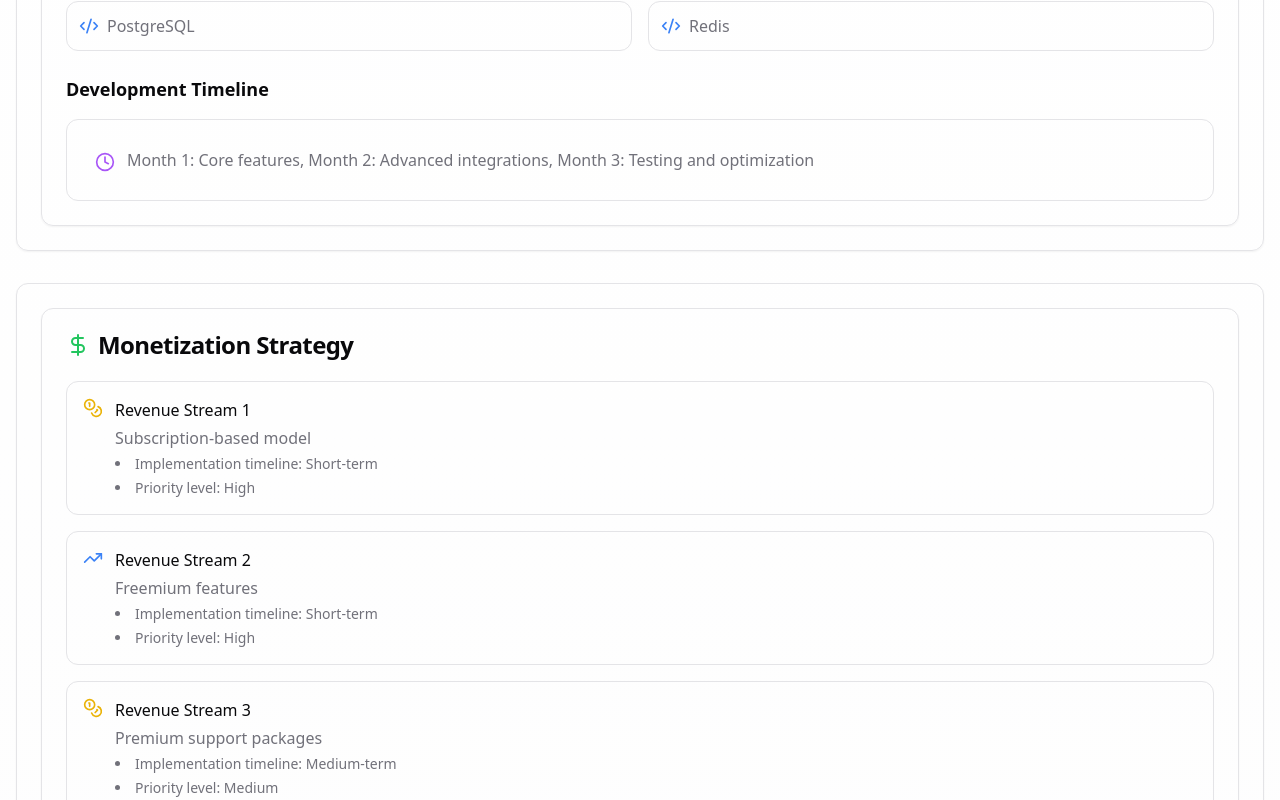
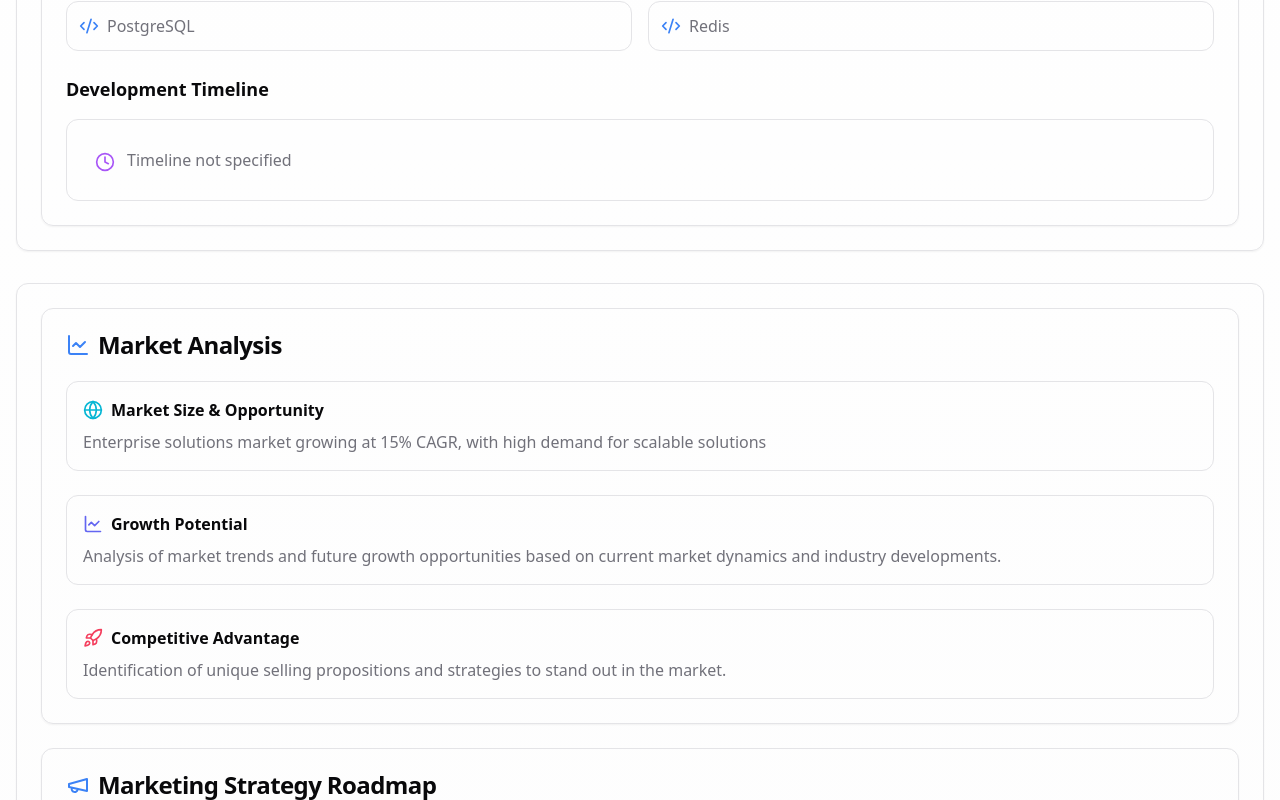
Before and after one commit to shree1409/saasgen-1.0, a React (Vite) app: page /demo-advanced in a window 1280 px wide. Shown: the part 960-1760 px from the top of the page. Built offline with nearby package versions, Linux system fonts and the light colour scheme.

Commit message:
Remove content from Advanced
Moved specific content from the Advanced page to the Basic page as per the request.
[skip gpt_engineer]

```diff
--- a/src/components/generated-idea/GeneratedIdea.tsx
+++ b/src/components/generated-idea/GeneratedIdea.tsx
@@ -41,22 +41,22 @@ const GeneratedIdea = ({ demoData }: GeneratedIdeaProps) => {
       </Card>
 
       {(demoData.subscription_tier === 'advanced' || demoData.subscription_tier === 'pro') && (
+        <Card className="p-6">
+          <MarketingSection marketPotential={demoData.marketPotential || ''} />
+        </Card>
+      )}
+
+      {demoData.subscription_tier === 'pro' && (
         <>
           <Card className="p-6">
             <MonetizationStrategy strategies={demoData.monetizationStrategy || []} />
           </Card>
           <Card className="p-6">
-            <MarketingSection marketPotential={demoData.marketPotential || ''} />
+            <LearningResources
+              techStack={demoData.techStack}
+            />
           </Card>
         </>
-      )}
-
-      {demoData.subscription_tier === 'pro' && (
-        <Card className="p-6">
-          <LearningResources
-            techStack={demoData.techStack}
-          />
-        </Card>
       )}
     </div>
   );
--- a/src/pages/DemoAdvanced.tsx
+++ b/src/pages/DemoAdvanced.tsx
@@ -18,7 +18,6 @@ const DemoAdvanced = () => {
       "Premium support packages"
     ],
     techStack: "React, Node.js, PostgreSQL, Redis",
-    timelineBreakdown: "Month 1: Core features, Month 2: Advanced integrations, Month 3: Testing and optimization",
     marketPotential: "Enterprise solutions market growing at 15% CAGR, with high demand for scalable solutions",
     subscription_tier: "advanced" as const
   };
```
